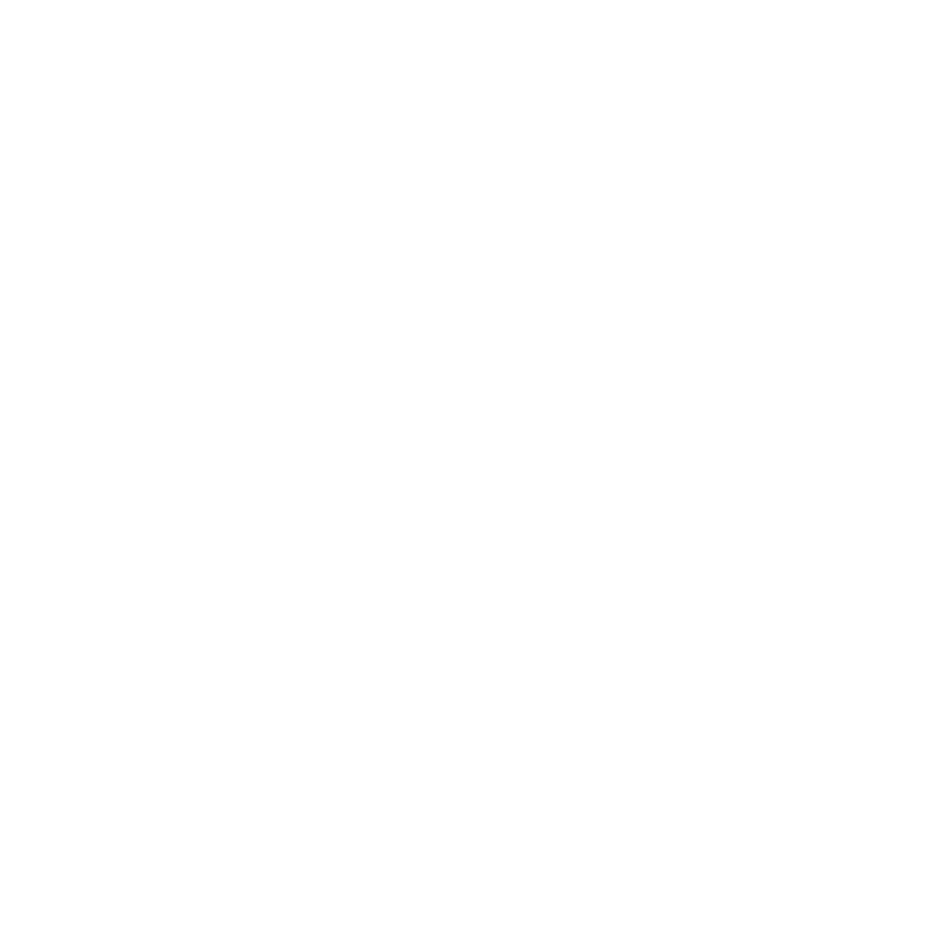
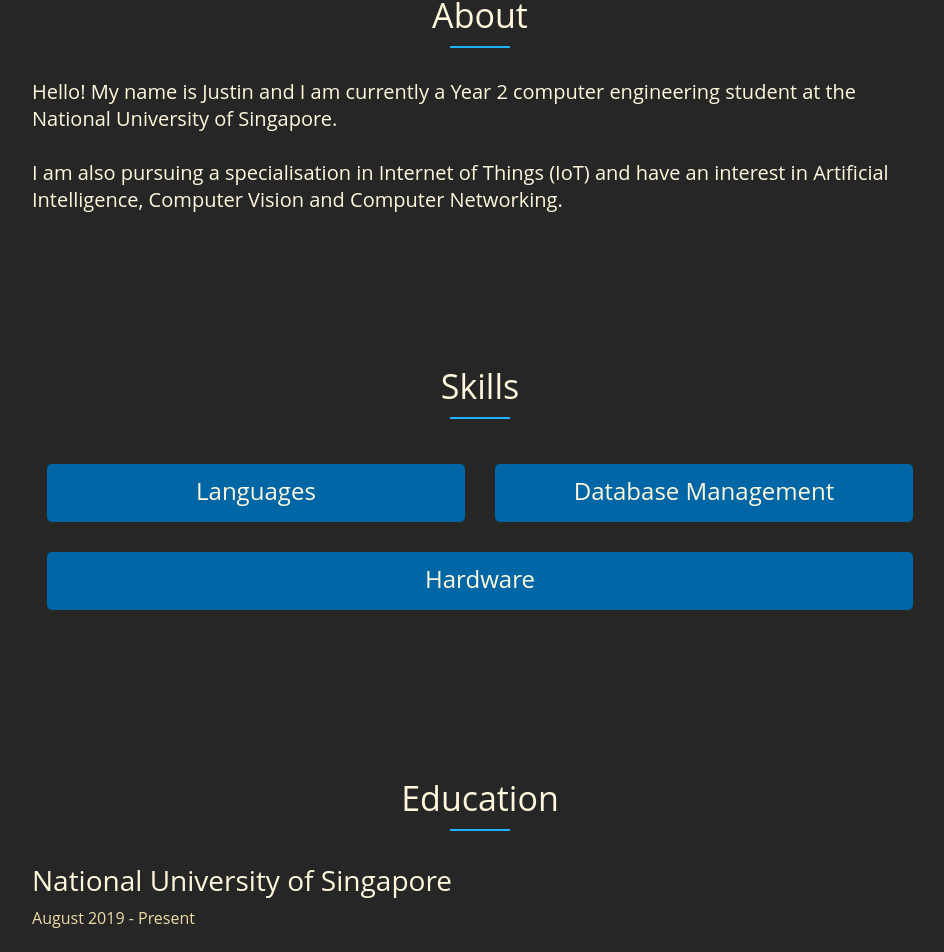
Before and after one commit to justinfidelis/justinfidelis.github.io, a React (Create React App) app in the folder portfolio/: page / in a window 1280 px wide. Shown: the part 930-1882 px from the top of the page, without its empty margins (160-1104 px from the left). Before the commit the page ends 872 px from the top, so only its background shows below. Built offline with nearby package versions, Linux system fonts and the light colour scheme.

Commit message:
Added Skills and Education sections

```diff
--- a/portfolio/src/app.css
+++ b/portfolio/src/app.css
@@ -1,6 +1,42 @@
 body {
     margin: 0px;
     max-width: 100vw;
+}
+
+h2 {
+    text-align: center;
+    font-family: Montserrat, 'Open sans', sans-serif;
+    color: cornsilk;
+    font-size: 34px;
+    font-weight: normal;
+    width: 100%;
+    margin: 0px;
+}
+
+h3 {
+    text-align: left;
+    font-family: Montserrat, 'Open Sans', sans-serif;
+    color: cornsilk;
+    font-size: 28px;
+    font-weight: normal;
+    width: 100%;
+    margin: 0px;
+}
+
+small {
+    text-align: left;
+    font-family: 'Open Sans', Roboto, sans-serif;
+    color: #EDDCA6;
+    font-size: 16px;
+    text-align: left;
+}
+
+hr {
+    height: 2px;
+    width: 60px;
+    background-color: #1EB0FF;
+    border-width: 0px;
+    margin-bottom: 30px;
 }
 
 #root {
@@ -13,8 +49,7 @@
     height: 100%;
     width: 100%;
     text-align: center;
-    font-family: Montserrat, 'Open Sans Thin', sans-serif;
-
+    font-family: Montserrat, "Open sans", sans-serif;
 }
 
 #header {
@@ -73,7 +108,7 @@
 }
 
 #content-body {
-    padding: 0px 20vw;
+    padding: 0px 15vw;
     display: flex;
     flex-direction: column;
     align-items: center;
@@ -83,6 +118,7 @@
     height: 100vh;
     width: 100%;
     display: flex;
+    flex-direction: column;
     justify-content: center;
     align-items: center;
 }
@@ -95,22 +131,72 @@
 }
 
 #intro-greeting {
-    font-family: "Roboto mono";
-    color:beige;
+    font-family: "Roboto mono", Consolas, monospace;
+    color:cornsilk;
     font-size: 26px;
     text-align: left;
 }
 
 #intro-name {
-    font-family: Montserrat, "Open sans";
+    font-family: Montserrat, "Open sans", sans-serif;
     color:#1EB0FF;
     font-size: 60px;
     text-align: left;
 }
 
 #intro-description {
-    font-family: Montserrat;
-    color: beige;
+    font-family: Montserrat, "Open sans", sans-serif;
+    color: cornsilk;
     font-size: 30px;
     text-align: left;
 }
+
+.section-container {
+    width: 100%;
+    display: flex;
+    flex-direction: column;
+    justify-content: center;
+    align-items: center;
+    padding: 50px 0px 100px 0px;
+}
+
+.section-text {
+    width: 100%;
+    display: flex;
+    flex-direction: column;
+    justify-content: center;
+    font-family: Montserrat, "Open sans", sans-serif;
+    color: cornsilk;
+    font-size: 20px;
+    text-align: left;
+}
+
+.skills-container {
+    width: 100%;
+    display: flex;
+    flex-direction: row;
+    flex-wrap: wrap;
+    justify-content: center;
+    align-items: flex-start;
+}
+
+.skills-card {
+    flex-basis: 0px;
+    flex-grow: 1;
+    flex-shrink: 1;
+    min-width: 250px;
+    background-color: #0066A5;
+    border-radius: 5px;
+    margin: 15px;
+    padding: 10px;
+    display: flex;
+    flex-direction: column;
+    justify-content: center;
+    align-items: flex-start;
+}
+
+h3.card-title {
+    text-align: center;
+    padding-bottom: 5px;
+    font-size: 24px;
+}
--- /dev/null
+++ b/portfolio/src/components/About.jsx
@@ -0,0 +1,17 @@
+import React from 'react';
+
+const About = () => {
+    return (
+        <div id="about" className="section-container">
+            <h2>About</h2>
+            <hr/>
+            <div className="section-text">
+                Hello! My name is Justin and I am currently a Year 2 computer engineering student at the National University of Singapore.
+                <br/> <br/>
+                I am also pursuing a specialisation in Internet of Things (IoT) and have an interest in Artificial Intelligence, Computer Vision and Computer Networking.
+            </div>
+        </div>
+    );
+}
+
+export default About;
--- a/portfolio/src/components/Content.jsx
+++ b/portfolio/src/components/Content.jsx
@@ -1,11 +1,17 @@
 import React from 'react';
 import Intro from './Intro';
+import About from './About';
+import Skills from './Skills';
+import Education from './Education';
 
 const Content = () => {
     return (
         <div id="content">
             <div id ="content-body">
                 <Intro />
+                <About />
+                <Skills />
+                <Education />
             </div>
         </div>
     );
--- /dev/null
+++ b/portfolio/src/components/Education.jsx
@@ -0,0 +1,18 @@
+import React from 'react';
+
+const Education = () => {
+    return (
+        <div id="education" className="section-container">
+            <h2>Education</h2>
+            <hr/>
+            <div className="section-text">
+                <h3 style={{paddingBottom: "8px"}}>National University of Singapore</h3>
+                <small>August 2019 - Present</small>
+            </div>
+
+
+        </div>
+    );
+}
+
+export default Education;
--- a/portfolio/src/components/Intro.jsx
+++ b/portfolio/src/components/Intro.jsx
@@ -8,10 +8,10 @@
                     Hi, my name is
                 </div>
                 <div id="intro-name">
-                    Justin Wong
+                    Justin Wong.
                 </div>
                 <div id="intro-description">
-                    I'm currently studying computer engineering in NUS.
+                    I'm currently studying computer engineering at NUS.
                 </div>
             </div>
 
--- /dev/null
+++ b/portfolio/src/components/Skills.jsx
@@ -0,0 +1,24 @@
+import React from 'react';
+
+const Skills = () => {
+    return (
+        <div id="skills" className="section-container">
+            <h2>Skills</h2>
+            <hr/>
+            <div className="skills-container">
+                <div className="skills-card">
+                    <h3 className="card-title">Languages</h3>
+
+                </div>
+                <div className="skills-card">
+                    <h3 className="card-title">Database Management</h3>
+                </div>
+                <div className="skills-card">
+                    <h3 className="card-title">Hardware</h3>
+                </div>
+            </div>
+        </div>
+    );
+}
+
+export default Skills;
```
